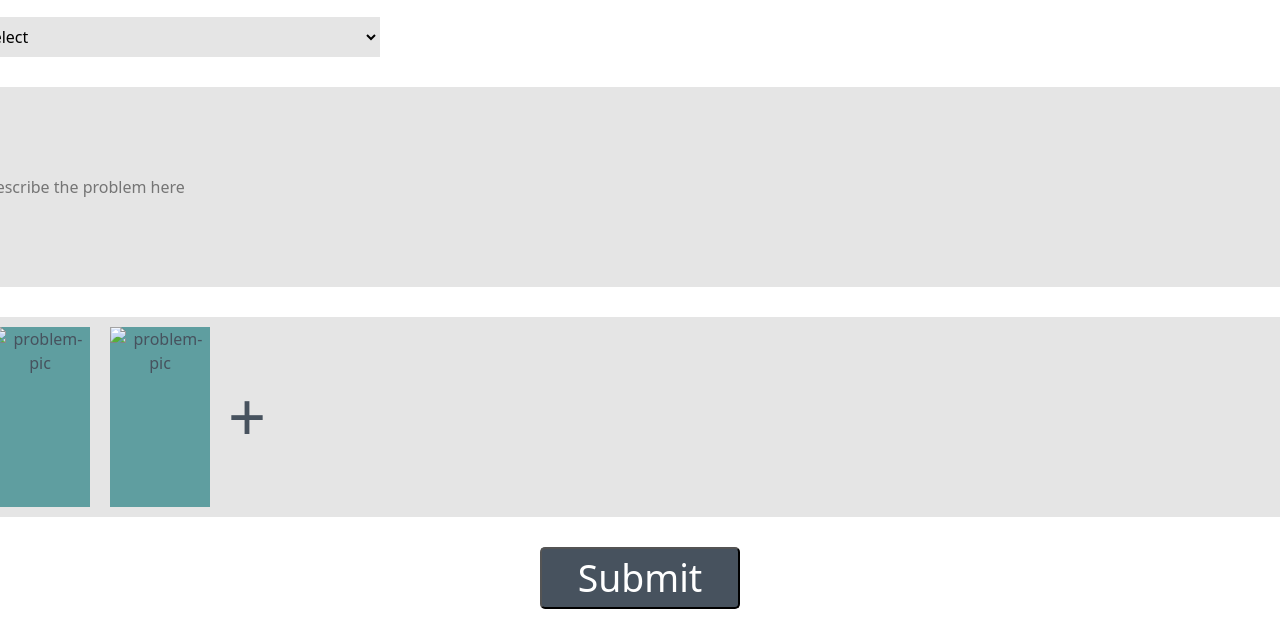
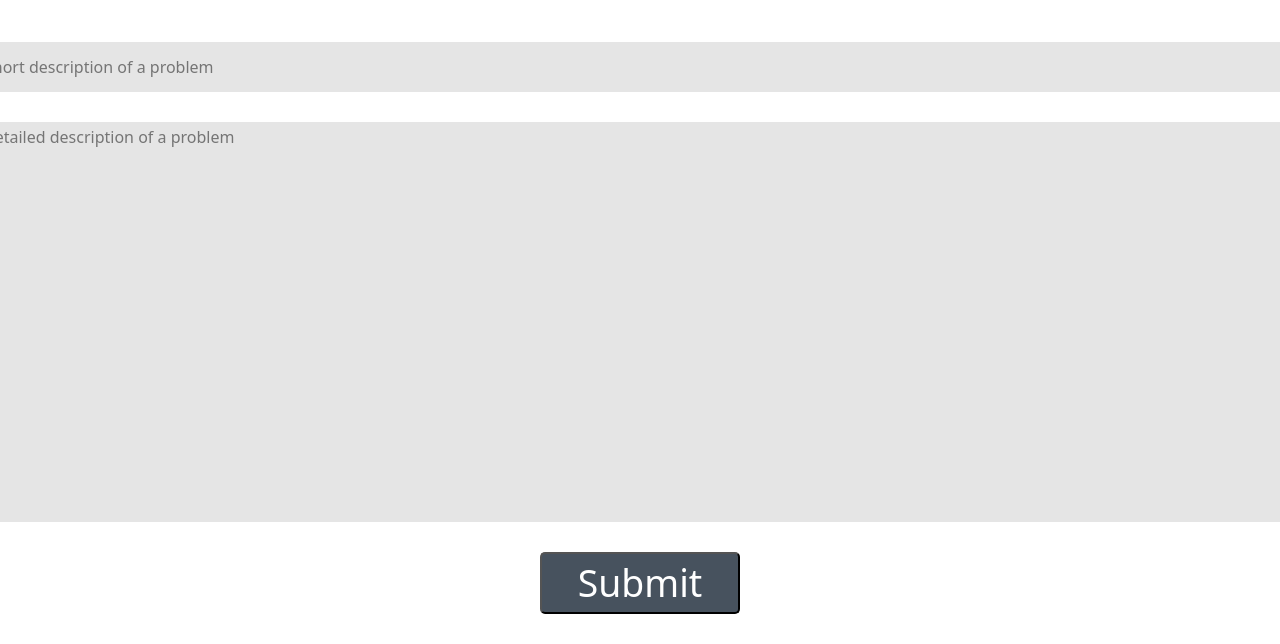
Before and after one commit to klindukhov/event-organiser, a React app: page /ContactFormPage in a window 1280 px wide. Shown: the part 184-828 px from the top of the page. Built offline with nearby package versions, Linux system fonts and the light colour scheme.

Commit message:
fixed userId issues and added contact form

```diff
--- a/src/components/ContactFormPage.js
+++ b/src/components/ContactFormPage.js
@@ -1,24 +1,41 @@
 import React from "react";
+import { useState } from "react/cjs/react.development";
 import "../styles/ContactFormPage.css"
 
-export default function ContactFormPage(){
-    return(
+export default function ContactFormPage(props) {
+    const [concern, setConcern] = useState('');
+    const [description, setDescription] = useState('');
+
+    const handleSubmit = () => {
+        var myHeaders = new Headers();
+        myHeaders.append("Content-Type", "application/json");
+
+        var raw = JSON.stringify({ "concern": concern, "description": description });
+
+        var requestOptions = {
+            method: 'POST',
+            credentials: 'include',
+            headers: myHeaders,
+            body: raw,
+            redirect: 'follow'
+
+        };
+
+        fetch(`http://localhost:8080/api/problems?userId=${props.userId}`, requestOptions)
+            .then(response => response.text())
+            .then(result => console.log(result))
+            .catch(error => console.log('error', error));
+    }
+
+    return (
         <div className='contact-form-main'>
             <div className='contact-form-rect'>
                 <p className='contact-form-heading'>Contact-form</p>
-                <select className='select-problem-type'>
-                    <option value='select problem type'>select</option>
-                    <option value='app problem'>App problem</option>
-                    <option value='order problem'>Order problem</option>
-                    <option value='reservation problem'>Reservation problem</option>
-                </select>
-                <input className='problem-description-input' type='text' placeholder='Describe the problem here'></input>
-                <div className='problem-image-input'>
-                    <img className='problem-pic' alt='problem-pic'/>
-                    <img className='problem-pic' alt='problem-pic'/>
-                    <input className='add-pic-button' type='button' value='+'/>
-                </div>
-                <input className='submit-problem-button' type='button' value='Submit'/>
+
+                <input className='problem-concern-input' type='text' placeholder='Short description of a problem' onChange={(e) => setConcern(e.target.value)}/>
+                <textarea className='problem-description-input'  placeholder='Detailed description of a problem' onChange={(e) => setDescription(e.target.value)}/>
+
+                <input className='submit-problem-button' type='button' value='Submit' onClick={handleSubmit} />
             </div>
         </div>
     );
--- a/src/components/SignInPage.js
+++ b/src/components/SignInPage.js
@@ -70,8 +70,6 @@ function SignInPageContent(props) {
                 {/* <Link to="/customerHome"> */}
                 <p style={{ color: 'red' }}>{loginMessage}</p>
                 <button className="input-login-button"
-                    onMouseEnter={e => { e.target.style.cursor = "pointer"; }}
-                    onMouseLeave={e => { e.target.style.cursor = "default"; }}
                     onClick={handleLogIn}>
                     Sign in
                 </button>
--- a/src/components/SignUpPage.js
+++ b/src/components/SignUpPage.js
@@ -171,7 +171,7 @@ function SignUpPageContent(props) {
                 </input>
                 <br />
                 <p className='signup-input-label'>Confirm password</p>
-                <input className="input-register" type="text" onChange={(event) => setConfirmPassword(event.target.value)}>
+                <input className="input-register" type="password" onChange={(event) => setConfirmPassword(event.target.value)}>
                 </input>
                 <p className='passwords-dont-match'>{passwordConf}</p>
                 <br />
--- a/src/components/main/Header.js
+++ b/src/components/main/Header.js
@@ -26,10 +26,16 @@ const Header = (props) => {
         .then(response => response.json())
         .then(res => setUserName(res.firstName + ' ' + res.lastName))
         .catch(error => console.log('error', error));
-    } else {
+
+      console.log('userName')
+    } else if (props.myProps.authorized === false) {
       setUserPageLink('/SignIn');
       setUserName('Sign in');
+      console.log('sign in')
     }
+
+    console.log('header');
+    console.log(props);
     // eslint-disable-next-line react-hooks/exhaustive-deps
   }, [props.myProps.authorized]);
 
--- a/src/index.js
+++ b/src/index.js
@@ -12,11 +12,12 @@ const Main = () => {
   const [userId, setUserId] = useState();
 
   useEffect(() => {
-    if (window.localStorage.getItem('auth')) {
-      setAuthorized(window.localStorage.getItem('auth'));
+    if (window.localStorage.getItem('auth') === 'true') {
+      setAuthorized(true);
     } else {
       setAuthorized(false);
     }
+    setUserId(window.localStorage.getItem('userId'))
     // eslint-disable-next-line react-hooks/exhaustive-deps
   }, []);
 
@@ -26,7 +27,7 @@ const Main = () => {
     setUserId(resBody.id);
     setAuthorized(true);
     window.localStorage.setItem('auth', true);
-    window.localStorage.setItem('userId', userId);
+    window.localStorage.setItem('userId', resBody.id);
   }
 
   const setUnauth = () => {
--- a/src/styles/ContactFormPage.css
+++ b/src/styles/ContactFormPage.css
@@ -37,7 +37,7 @@
 .problem-description-input {
     background-color: #e5e5e5;
     border-color    : transparent;
-    height          : 200px;
+    height          : 400px;
     width           : 1320px;
     justify-self    : start;
     margin-top      : 30px;
@@ -45,30 +45,15 @@
 
 }
 
-.problem-image-input {
+.problem-concern-input {
     background-color: #e5e5e5;
-    border-color    : #e5e5e5;
-    height          : 200px;
+    border-color    : transparent;
+    height          : 50px;
     width           : 1320px;
     justify-self    : start;
+    margin-top      : 30px;
     margin-left     : 100px;
-    margin-top      : 30px;
-    display         : flex;
-}
 
-.problem-pic {
-    height          : 180px;
-    width           : 100px;
-    background-color: cadetblue;
-    margin          : 10px;
-
-}
-
-.add-pic-button {
-    background-color: #e5e5e5;
-    border-color    : transparent;
-    color           : #47525e;
-    font-size       : 50pt;
 }
 
 .submit-problem-button {
```
